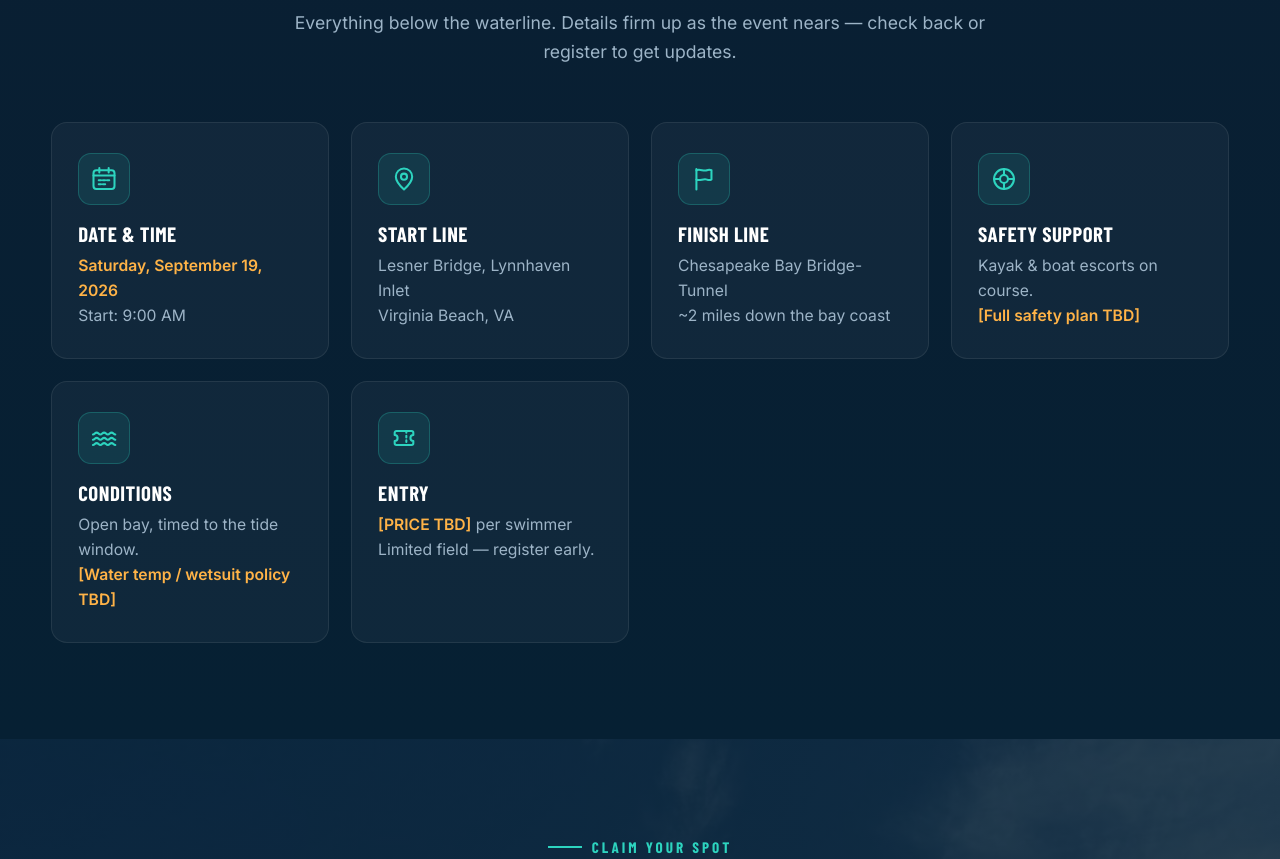
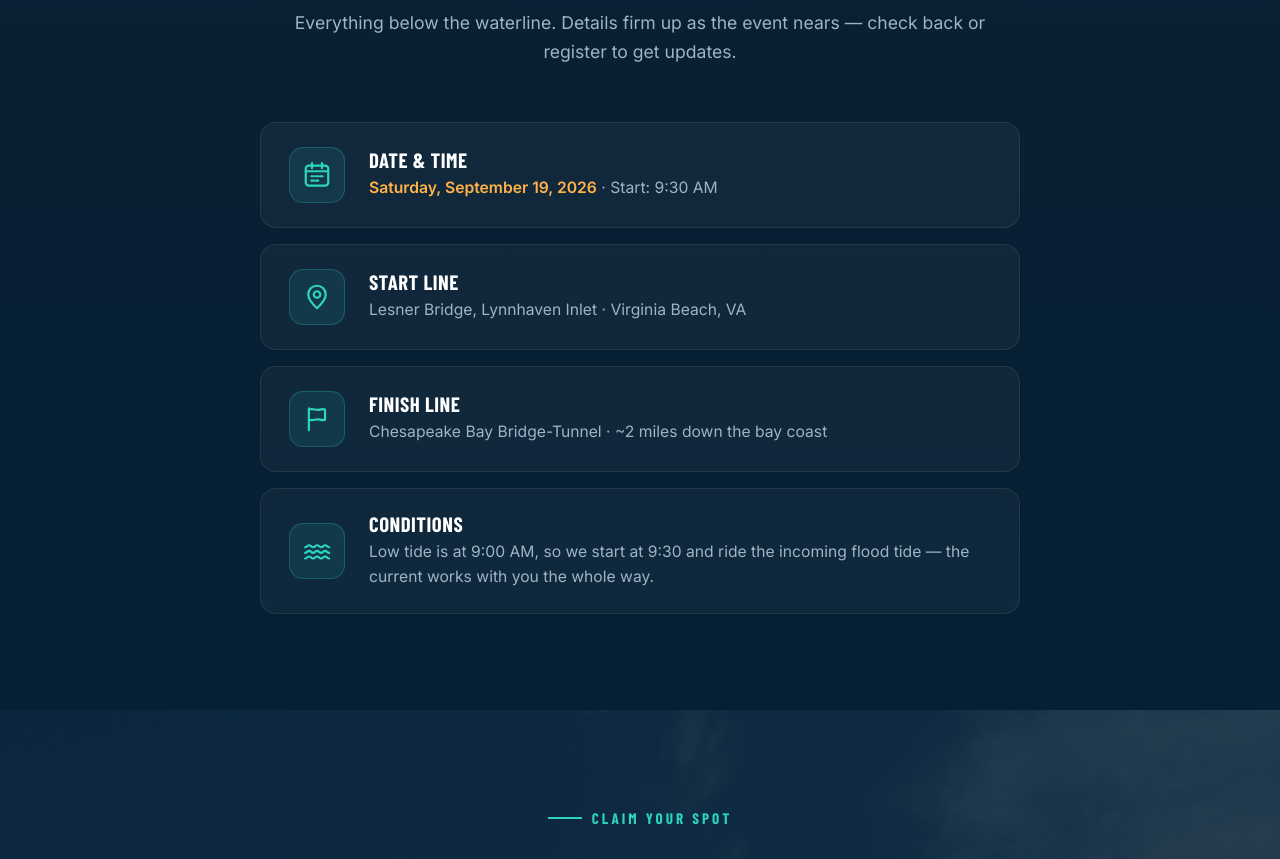
Before and after one commit to swimnerdtim/bridge-to-bridge, a React (Vite) app: page / in a window 1280 px wide. Shown: the part 3060-3919 px from the top of the page. Built offline with nearby package versions, Linux system fonts and the light colour scheme; a web font is replaced by a local one.

Commit message:
Remove Entry + Safety cards, stack remaining 4, start 9:30 AM w/ flood tide note

```diff
--- a/src/App.jsx
+++ b/src/App.jsx
@@ -5,14 +5,14 @@ import finishImg from './assets/cbbt-finish.jpg'
 import mapImg from './assets/course-map.jpg'
 import logoImg from './assets/swimnerd-logo.jpg'
 import Waiver from './Waiver.jsx'
-import { IconCalendar, IconPin, IconFlag, IconLifebuoy, IconWave, IconTicket } from './Icons.jsx'
+import { IconCalendar, IconPin, IconFlag, IconWave } from './Icons.jsx'
 
 // ─── Event config (edit these when details are locked) ───────────────
 const EVENT = {
   name: 'Bridge to Bridge',
   tagline: 'A 2-mile open water swim along the Chesapeake Bay',
   date: 'Saturday, September 19, 2026',
-  time: '9:00 AM',
+  time: '9:30 AM',
   distance: '~2 Miles',
   start: 'Lesner Bridge',
   finish: 'Chesapeake Bay Bridge-Tunnel',
@@ -224,33 +224,31 @@ export default function App() {
           <div className="info-grid">
             <div className="info-card">
               <div className="icon"><IconCalendar /></div>
+              <div className="info-body">
                 <h3>Date &amp; Time</h3>
-              <p><span className="tbd">{EVENT.date}</span><br />Start: {EVENT.time}</p>
+                <p><span className="tbd">{EVENT.date}</span> · Start: {EVENT.time}</p>
+              </div>
             </div>
             <div className="info-card">
               <div className="icon"><IconPin /></div>
+              <div className="info-body">
                 <h3>Start Line</h3>
-              <p>Lesner Bridge, Lynnhaven Inlet<br />Virginia Beach, VA</p>
+                <p>Lesner Bridge, Lynnhaven Inlet · Virginia Beach, VA</p>
+              </div>
             </div>
             <div className="info-card">
               <div className="icon"><IconFlag /></div>
+              <div className="info-body">
                 <h3>Finish Line</h3>
-              <p>Chesapeake Bay Bridge-Tunnel<br />~2 miles down the bay coast</p>
+                <p>Chesapeake Bay Bridge-Tunnel · ~2 miles down the bay coast</p>
               </div>
-            <div className="info-card">
-              <div className="icon"><IconLifebuoy /></div>
-              <h3>Safety Support</h3>
-              <p>Kayak &amp; boat escorts on course.<br /><span className="tbd">[Full safety plan TBD]</span></p>
             </div>
             <div className="info-card">
               <div className="icon"><IconWave /></div>
+              <div className="info-body">
                 <h3>Conditions</h3>
-              <p>Open bay, timed to the tide window.<br /><span className="tbd">[Water temp / wetsuit policy TBD]</span></p>
+                <p>Low tide is at 9:00 AM, so we start at 9:30 and ride the incoming flood tide — the current works with you the whole way.</p>
               </div>
-            <div className="info-card">
-              <div className="icon"><IconTicket /></div>
-              <h3>Entry</h3>
-              <p><span className="tbd">{EVENT.price}</span> per swimmer<br />Limited field — register early.</p>
             </div>
           </div>
         </div>
--- a/src/styles.css
+++ b/src/styles.css
@@ -169,22 +169,24 @@ section { padding: 96px 0; }
 
 /* DETAILS / info cards */
 .details { background: linear-gradient(180deg, var(--navy) 0%, var(--deep) 100%); }
-.info-grid { display: grid; grid-template-columns: repeat(auto-fit, minmax(230px, 1fr)); gap: 22px; }
+.info-grid { display: flex; flex-direction: column; gap: 16px; max-width: 760px; margin: 0 auto; }
 .info-card {
   background: rgba(255,255,255,0.04); border: 1px solid rgba(255,255,255,0.08);
-  border-radius: 16px; padding: 30px 26px; transition: transform 0.2s, border-color 0.2s;
+  border-radius: 16px; padding: 24px 28px; transition: transform 0.2s, border-color 0.2s;
+  display: flex; align-items: center; gap: 24px;
 }
-.info-card:hover { transform: translateY(-4px); border-color: rgba(45,212,191,0.4); }
+.info-card:hover { transform: translateY(-3px); border-color: rgba(45,212,191,0.4); }
 .info-card .icon {
-  width: 52px; height: 52px; margin-bottom: 18px;
+  width: 56px; height: 56px; flex-shrink: 0;
   display: inline-flex; align-items: center; justify-content: center;
-  border-radius: 13px; color: var(--teal);
+  border-radius: 14px; color: var(--teal);
   background: rgba(45, 212, 191, 0.1);
   border: 1px solid rgba(45, 212, 191, 0.25);
 }
-.info-card .icon svg { width: 28px; height: 28px; }
+.info-card .icon svg { width: 30px; height: 30px; }
 .info-card:hover .icon { background: rgba(45, 212, 191, 0.16); }
-.info-card h3 { color: var(--white); font-size: 1.3rem; margin-bottom: 8px; }
+.info-card .info-body { flex: 1; }
+.info-card h3 { color: var(--white); font-size: 1.3rem; margin-bottom: 4px; }
 .info-card p { color: var(--muted); font-size: 0.98rem; }
 .info-card .tbd { color: var(--accent-2); font-weight: 600; }
 
```
Lines whose indentation alone changed are shown as unchanged.
